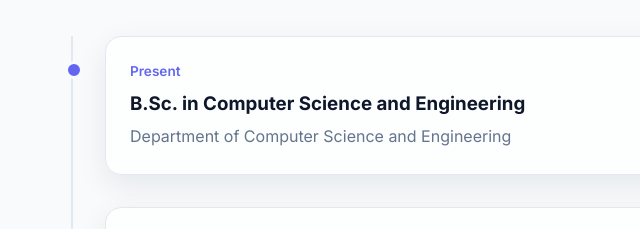
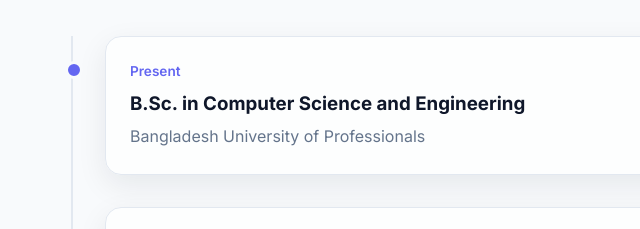
Before and after one commit to Mun-Tahaaaaa/Mun-Tahaaaaa.github.io, a plain HTML site: page index.html in a window 1280 px wide. Shown: the part 1520-1749 px from the top of the page, 19-659 px from the left. Drawn offline with Linux system fonts and the light colour scheme.

Commit message:
Update index.html

```diff
--- a/index.html
+++ b/index.html
@@ -1090,7 +1090,7 @@
                         </h3>
 
                         <p>
-                            Department of Computer Science and Engineering
+                            Bangladesh University of Professionals
                         </p>
 
                     </div>
```
